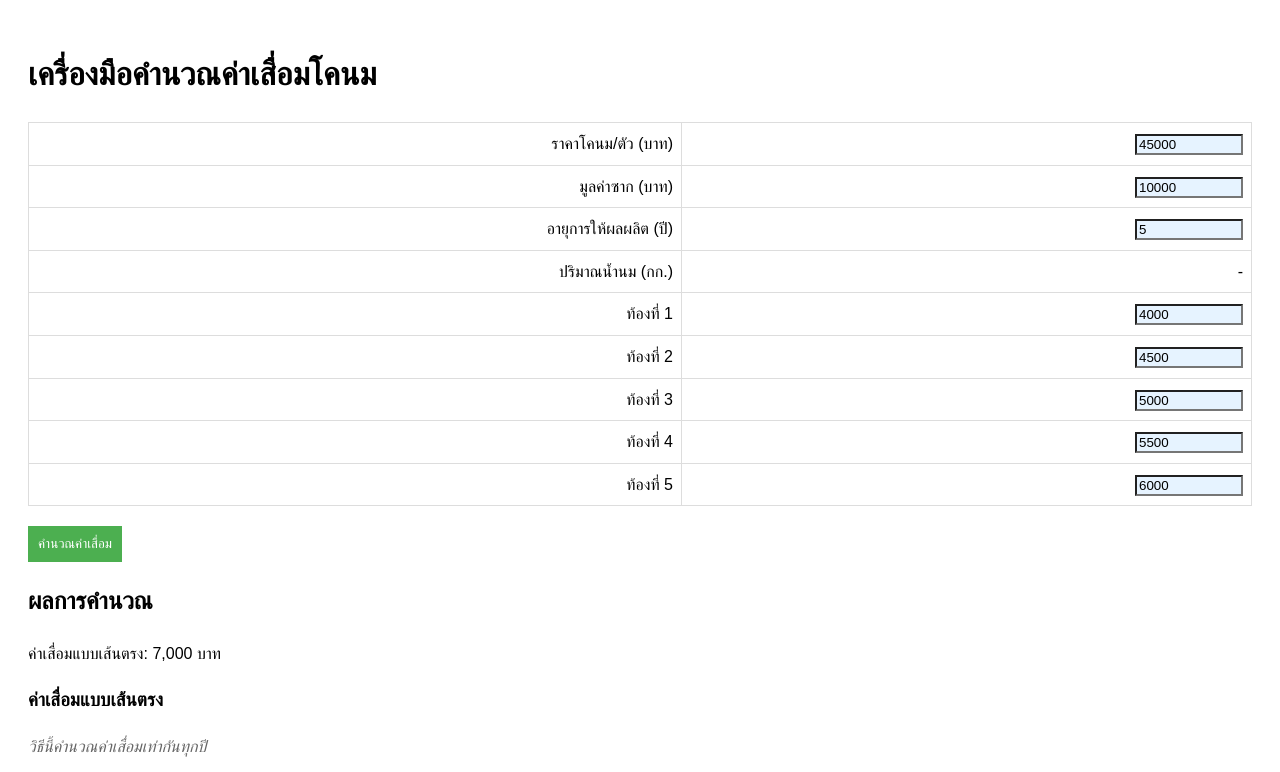
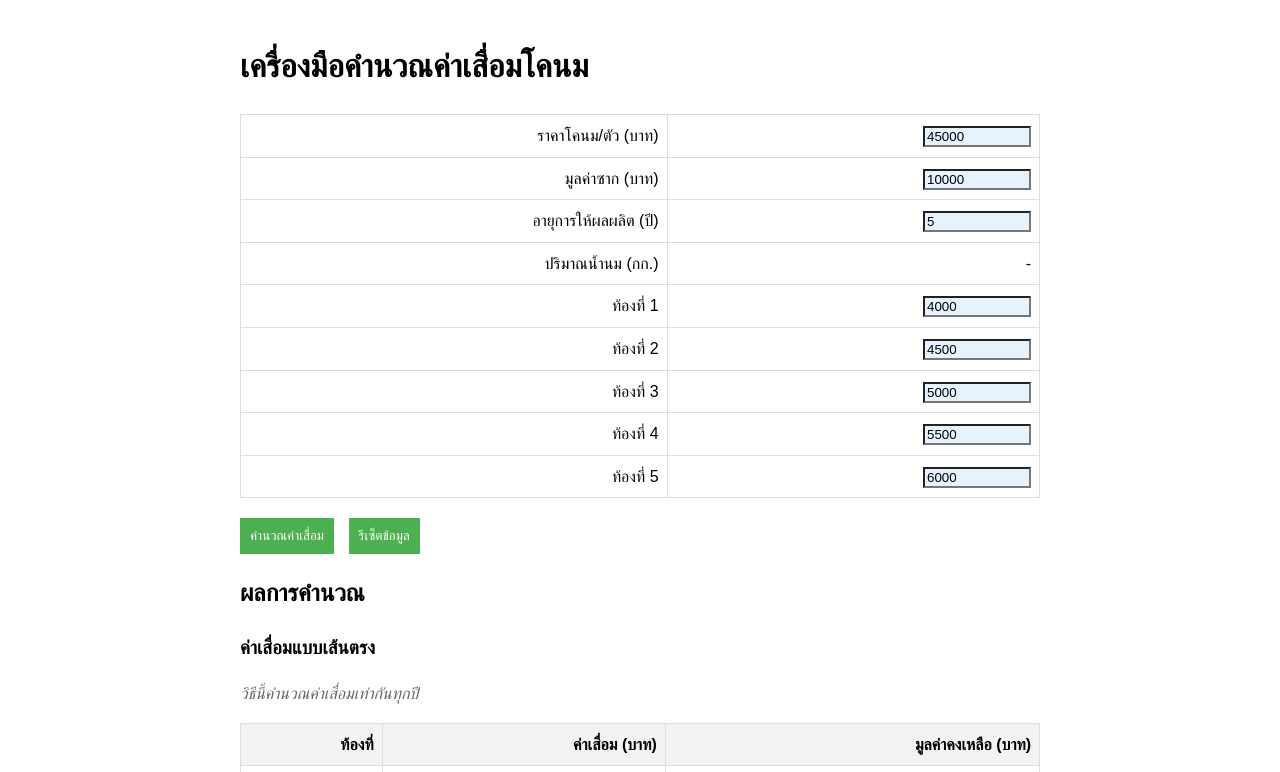
Before and after one commit to ritsawai/index.html, a plain HTML site: page index.html in a window 1280 px wide. Both pictures are taken after a click on the button "คำนวณค่าเสื่อม". Shown: the top 772 px of the page. Drawn offline with nearby package versions, Linux system fonts and the light colour scheme.

Commit message:
Update index.html

```diff
--- a/index.html
+++ b/index.html
@@ -4,28 +4,31 @@
     <meta charset="UTF-8">
     <meta name="viewport" content="width=device-width, initial-scale=1.0">
     <title>เครื่องมือคำนวณค่าเสื่อมโคนม</title>
+    <script src="https://cdn.jsdelivr.net/npm/chart.js"></script>
     <style>
-        body { font-family: Arial, sans-serif; line-height: 1.6; padding: 20px; }
+        body { font-family: Arial, sans-serif; line-height: 1.6; padding: 20px; max-width: 800px; margin: 0 auto; }
         table { border-collapse: collapse; width: 100%; margin-bottom: 20px; }
         th, td { border: 1px solid #ddd; padding: 8px; text-align: right; }
         th { background-color: #f2f2f2; }
         input { width: 100px; }
         .blue-cell { background-color: #e6f3ff; }
-        #calculateBtn { padding: 10px; background-color: #4CAF50; color: white; border: none; cursor: pointer; }
+        button { padding: 10px; background-color: #4CAF50; color: white; border: none; cursor: pointer; margin-right: 10px; }
         .contact-info { margin-top: 20px; font-style: italic; }
         .explanation { margin-top: 10px; font-style: italic; color: #666; }
+        .error { color: red; margin-top: 10px; }
     </style>
 </head>
 <body>
     <h1>เครื่องมือคำนวณค่าเสื่อมโคนม</h1>
+    <div id="inputForm">
         <table>
             <tr>
                 <td>ราคาโคนม/ตัว (บาท)</td>
-            <td><input type="number" id="cowPrice" class="blue-cell" value="45000"></td>
+                <td><input type="number" id="cowPrice" class="blue-cell" value="45000" min="0"></td>
             </tr>
             <tr>
                 <td>มูลค่าซาก (บาท)</td>
-            <td><input type="number" id="salvageValue" class="blue-cell" value="10000"></td>
+                <td><input type="number" id="salvageValue" class="blue-cell" value="10000" min="0"></td>
             </tr>
             <tr>
                 <td>อายุการให้ผลผลิต (ปี)</td>
@@ -37,29 +40,33 @@
             </tr>
             <tr>
                 <td>     ท้องที่ 1</td>
-            <td><input type="number" id="milk1" class="blue-cell" value="4000"></td>
+                <td><input type="number" id="milk1" class="blue-cell" value="4000" min="0"></td>
             </tr>
             <tr>
                 <td>     ท้องที่ 2</td>
-            <td><input type="number" id="milk2" class="blue-cell" value="4500"></td>
+                <td><input type="number" id="milk2" class="blue-cell" value="4500" min="0"></td>
             </tr>
             <tr>
                 <td>     ท้องที่ 3</td>
-            <td><input type="number" id="milk3" class="blue-cell" value="5000"></td>
+                <td><input type="number" id="milk3" class="blue-cell" value="5000" min="0"></td>
             </tr>
             <tr>
                 <td>     ท้องที่ 4</td>
-            <td><input type="number" id="milk4" class="blue-cell" value="5500"></td>
+                <td><input type="number" id="milk4" class="blue-cell" value="5500" min="0"></td>
             </tr>
             <tr>
                 <td>     ท้องที่ 5</td>
-            <td><input type="number" id="milk5" class="blue-cell" value="6000"></td>
+                <td><input type="number" id="milk5" class="blue-cell" value="6000" min="0"></td>
             </tr>
         </table>
 
-    <button id="calculateBtn" onclick="calculateDepreciation()">คำนวณค่าเสื่อม</button>
+        <button onclick="calculateDepreciation()">คำนวณค่าเสื่อม</button>
+        <button onclick="resetForm()">รีเซ็ตข้อมูล</button>
+    </div>
 
+    <div id="error" class="error"></div>
     <div id="result"></div>
+    <canvas id="depreciationChart"></canvas>
 
     <div class="contact-info">
         <p>สำหรับข้อมูลเพิ่มเติม กรุณาติดต่อ:</p>
@@ -80,21 +87,40 @@
             parseFloat(document.getElementById('milk5').value)
         ].slice(0, productiveYears);
 
+        // Validate input
+        if (cowPrice <= 0 || salvageValue < 0 || productiveYears <= 0 || milkProduction.some(m => m < 0)) {
+            document.getElementById('error').textContent = "กรุณาตรวจสอบข้อมูลที่ป้อน ค่าต้องไม่ติดลบและราคาโคนมต้องมากกว่า 0";
+            return;
+        }
+
+        if (salvageValue >= cowPrice) {
+            document.getElementById('error').textContent = "มูลค่าซากต้องน้อยกว่าราคาโคนม";
+            return;
+        }
+
+        document.getElementById('error').textContent = ""; // Clear any previous error
+
         const straightLineDepreciation = (cowPrice - salvageValue) / productiveYears;
         const totalMilk = milkProduction.reduce((a, b) => a + b, 0);
 
         let resultHTML = '<h2>ผลการคำนวณ</h2>';
-    resultHTML += `<p>ค่าเสื่อมแบบเส้นตรง: ${straightLineDepreciation.toLocaleString('th-TH', {maximumFractionDigits: 0})} บาท</p>`;
 
         // วิธีเส้นตรง
         resultHTML += '<h3>ค่าเสื่อมแบบเส้นตรง</h3>';
         resultHTML += '<p class="explanation">วิธีนี้คำนวณค่าเสื่อมเท่ากันทุกปี</p>';
         resultHTML += '<table><tr><th>ท้องที่</th><th>ค่าเสื่อม (บาท)</th><th>มูลค่าคงเหลือ (บาท)</th></tr>';
+
+        // สร้างข้อมูลสำหรับกราฟ
+        const labels = Array.from({length: productiveYears + 1}, (_, i) => `ท้องที่ ${i}`);
+        const straightLineData = [cowPrice];
+        const productionBasedData = [cowPrice];
+
         let remainingStraightLine = cowPrice;
         for (let i = 0; i <= productiveYears; i++) {
             let depreciation = i === 0 ? 0 : straightLineDepreciation;
             resultHTML += `<tr><td>${i}</td><td>${depreciation.toLocaleString('th-TH', {maximumFractionDigits: 0})}</td><td>${remainingStraightLine.toLocaleString('th-TH', {maximumFractionDigits: 0})}</td></tr>`;
             remainingStraightLine -= depreciation;
+            straightLineData.push(remainingStraightLine);
         }
         resultHTML += '</table>';
 
@@ -103,27 +129,84 @@
         resultHTML += '<p class="explanation">วิธีนี้คำนวณค่าเสื่อมตามสัดส่วนของปริมาณน้ำนมที่ผลิตได้ในแต่ละปี</p>';
         resultHTML += '<table><tr><th>ท้องที่</th><th>ค่าเสื่อม (บาท)</th><th>มูลค่าคงเหลือ (บาท)</th></tr>';
         let remainingProductionBased = cowPrice;
-    let totalDepreciation = 0;
         for (let i = 0; i <= productiveYears; i++) {
             let productionBasedDepreciation;
-        if (i === 0 || i === 1) {
+            if (i === 0) {
                 productionBasedDepreciation = 0;
             } else if (i === productiveYears) {
                 productionBasedDepreciation = remainingProductionBased - salvageValue;
             } else {
-            productionBasedDepreciation = Math.round((cowPrice - salvageValue) * milkProduction[i-2] / totalMilk);
+                productionBasedDepreciation = Math.round((cowPrice - salvageValue) * milkProduction[i-1] / totalMilk);
             }
             resultHTML += `<tr><td>${i}</td><td>${productionBasedDepreciation.toLocaleString('th-TH', {maximumFractionDigits: 0})}</td><td>${remainingProductionBased.toLocaleString('th-TH', {maximumFractionDigits: 0})}</td></tr>`;
-        if (i > 1) {
             remainingProductionBased -= productionBasedDepreciation;
-            totalDepreciation += productionBasedDepreciation;
-        }
+            productionBasedData.push(remainingProductionBased);
         }
         resultHTML += '</table>';
 
-    resultHTML += '<p class="explanation">หมายเหตุ: ในวิธีตามปริมาณผลผลิต มูลค่าคงเหลือในท้องที่ 0 และ 1 เท่ากับราคาซื้อ เนื่องจากเริ่มคิดค่าเสื่อมเมื่อสิ้นสุดการให้นมในท้องที่ 1</p>';
+        document.getElementById('result').innerHTML = resultHTML;
 
-    document.getElementById('result').innerHTML = resultHTML;
+        // สร้างกราฟ
+        const ctx = document.getElementById('depreciationChart').getContext('2d');
+        new Chart(ctx, {
+            type: 'line',
+            data: {
+                labels: labels,
+                datasets: [{
+                    label: 'ค่าเสื่อมแบบเส้นตรง',
+                    data: straightLineData,
+                    borderColor: 'rgb(75, 192, 192)',
+                    tension: 0.1
+                }, {
+                    label: 'ค่าเสื่อมตามปริมาณผลผลิต',
+                    data: productionBasedData,
+                    borderColor: 'rgb(255, 99, 132)',
+                    tension: 0.1
+                }]
+            },
+            options: {
+                responsive: true,
+                scales: {
+                    y: {
+                        beginAtZero: true,
+                        title: {
+                            display: true,
+                            text: 'มูลค่าคงเหลือ (บาท)'
+                        }
+                    },
+                    x: {
+                        title: {
+                            display: true,
+                            text: 'ท้องที่'
+                        }
+                    }
+                },
+                plugins: {
+                    title: {
+                        display: true,
+                        text: `การเปรียบเทียบค่าเสื่อม ${productiveYears} ปี`
+                    }
+                }
+            }
+        });
+
+        console.log(`จำนวนปีที่แสดง: ${productiveYears}`);
+        console.log('ข้อมูลแบบเส้นตรง:', straightLineData);
+        console.log('ข้อมูลตามปริมาณผลผลิต:', productionBasedData);
+    }
+
+    function resetForm() {
+        document.getElementById('cowPrice').value = "45000";
+        document.getElementById('salvageValue').value = "10000";
+        document.getElementById('productiveYears').value = "5";
+        document.getElementById('milk1').value = "4000";
+        document.getElementById('milk2').value = "4500";
+        document.getElementById('milk3').value = "5000";
+        document.getElementById('milk4').value = "5500";
+        document.getElementById('milk5').value = "6000";
+        document.getElementById('error').textContent = "";
+        document.getElementById('result').innerHTML = "";
+        document.getElementById('depreciationChart').innerHTML = "";
     }
     </script>
 </body>
```
Lines whose indentation alone changed are shown as unchanged.
